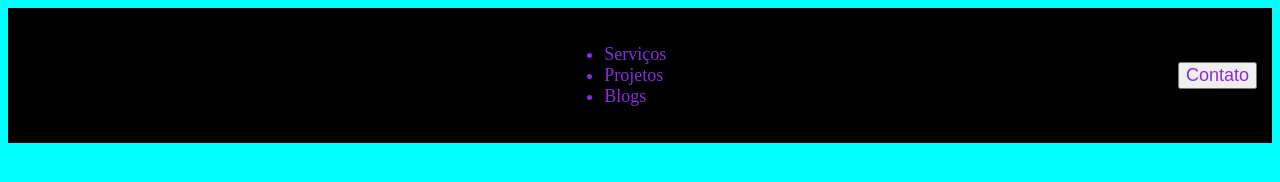
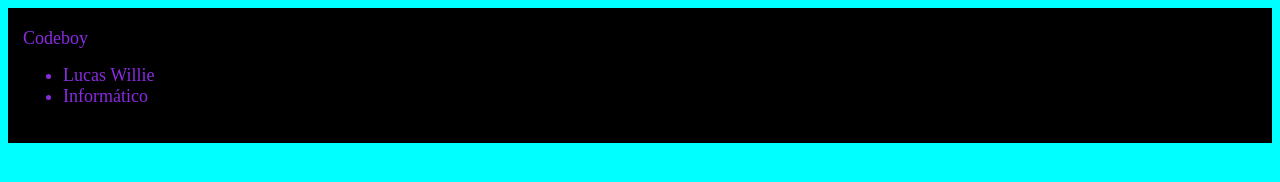
Before and after one commit to Lucas-Willie400/Inform-tica, a plain HTML site: page index.html in a window 1280 px wide. Drawn offline with Linux system fonts and the light colour scheme.

Commit message:
Navbar
Consegui fazer uma navbar simples em html e css.

```diff
--- a/index.html
+++ b/index.html
@@ -4,20 +4,20 @@
     <meta charset="UTF-8">
     <meta name="viewport" content="width=device-width, initial-scale=1.0">
     <title>Navbar</title>
-    <link rel="stylesheet" href="style.css">
 </head>
+<link rel="stylesheet" href="style.css">
 <body>
     <header>
-        <span class="logotipo"> Dev.</span>
         <nav>
-            <ul class="nav-links">
-                <li><a href="#">Serviços</a></li>
-                <li><a href="#">Projetos</a></li>
-                <li><a href="#">Blogs</a></li>
-            </ul>
+            <a class="Logo" href="/">Codeboy</a>
+        <ul class="nav-list">
+            <li><a href="/">Lucas Willie</a></li>
+            <li><a href="/"</>Informático</li>
+
+        </ul>
         </nav>
-        <a href="#"><button>Contato</button></a>
+    </header>
+    <main></main>
 
-    </header>
 </body>
 </html>
```
